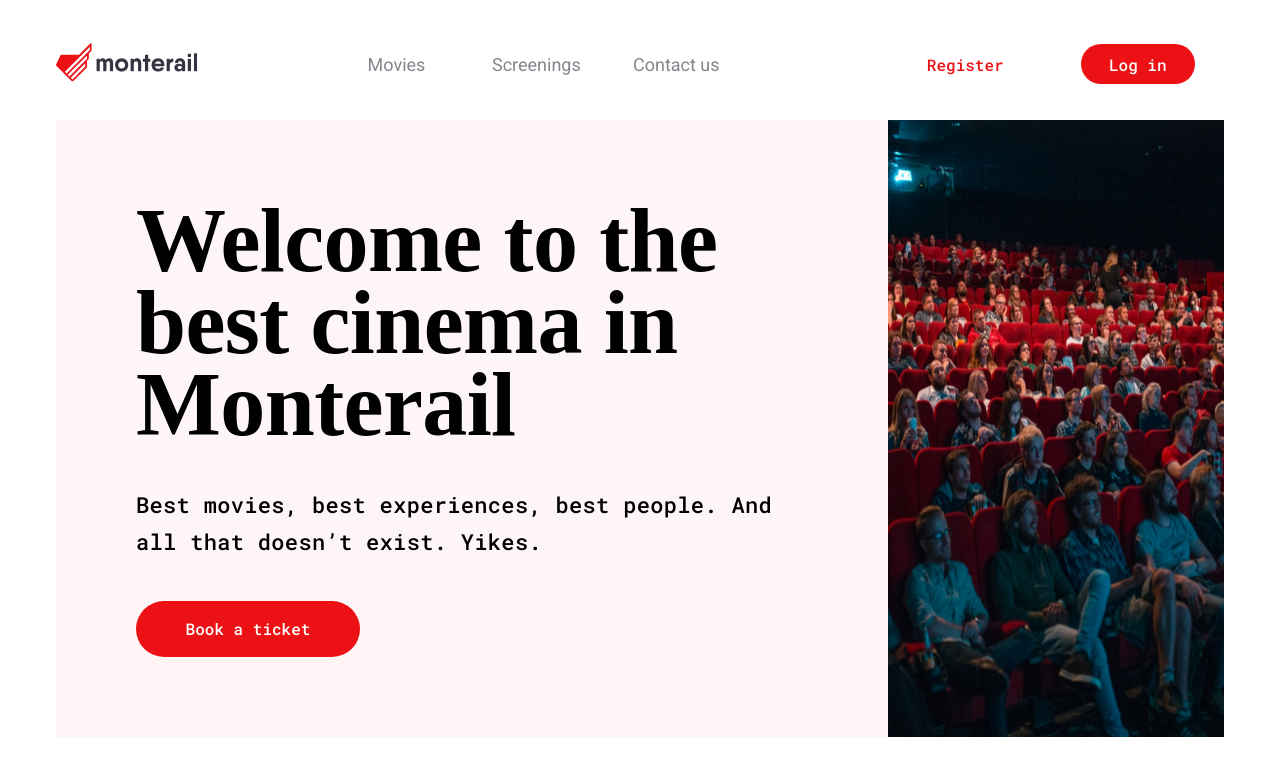
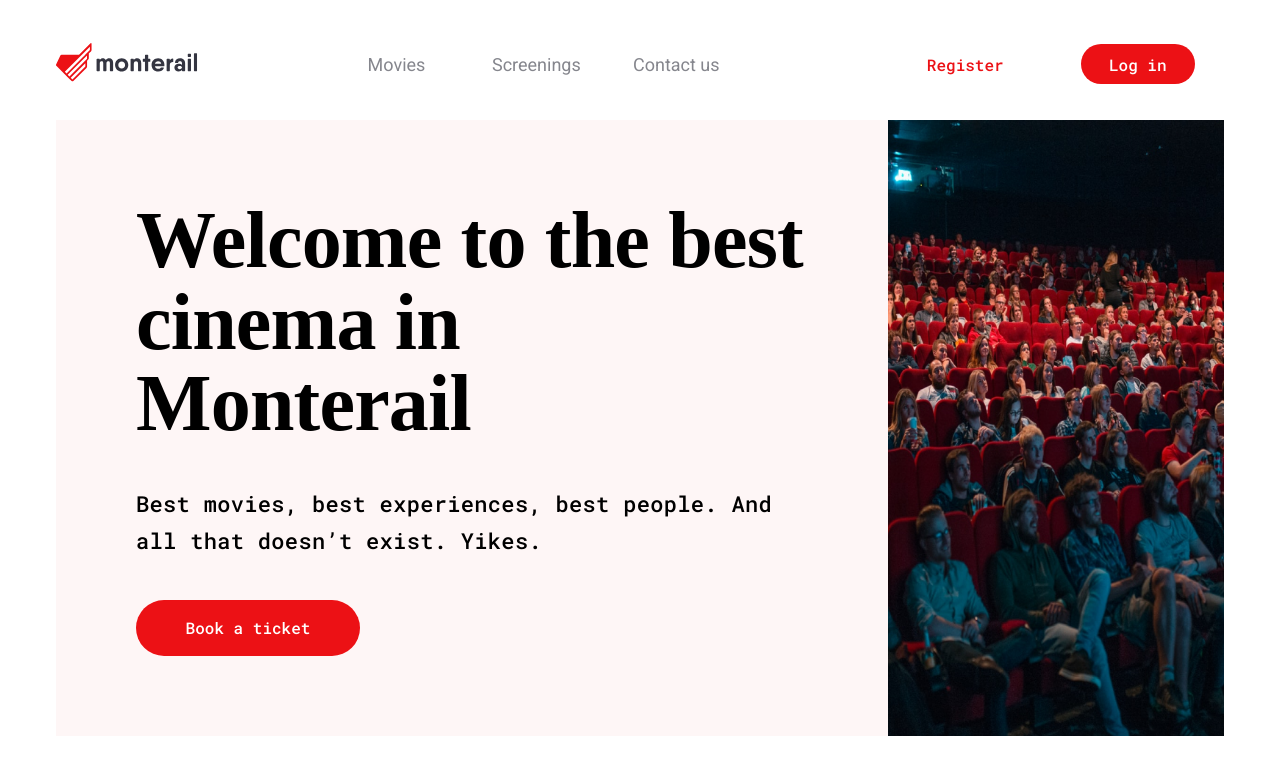
Before and after one commit to martaqh/monte-cinema-project, a Vue app: page / in a window 1280 px wide. Shown: the top 776 px of the page. Built offline with nearby package versions, Linux system fonts and the light colour scheme; a web font is replaced by a local one.

Commit message:
Fix SectionTitle template

```diff
--- a/src/components/common/SectionTitle.vue
+++ b/src/components/common/SectionTitle.vue
@@ -9,9 +9,9 @@ export default defineComponent({
 
 <template>
   <div class="section-title">
-    <h2>
+    <p>
         <slot></slot>
-    </h2>
+    </p>
   </div>
 
 </template>
@@ -23,16 +23,25 @@ export default defineComponent({
 .section-title {
     font-family: $font-title;
 
-    h2 {
+    p {
           margin: 0;
     }
 
 }
 
 .size-80 {
-    font-size: 60px;
+    font-size: 80px;
     font-weight: 600;
-    line-height: 82px;
-    letter-spacing: -0.01em;
+font-size: 80px;
+line-height: 102%;
+
+letter-spacing: -0.01em;
+}
+
+.movie-title {
+  font-weight: 700;
+  font-size: 36px;
+  line-height: 42px;
+  font-family: $font-main;
 }
 </style>
```
